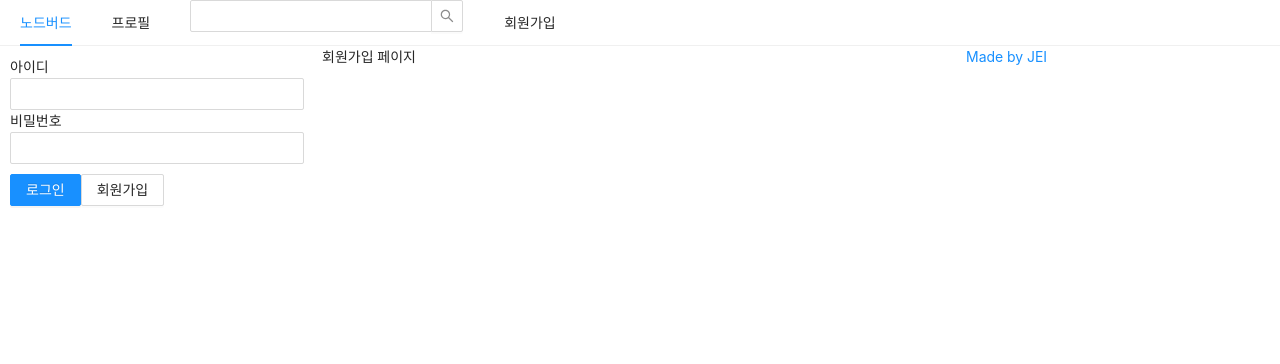
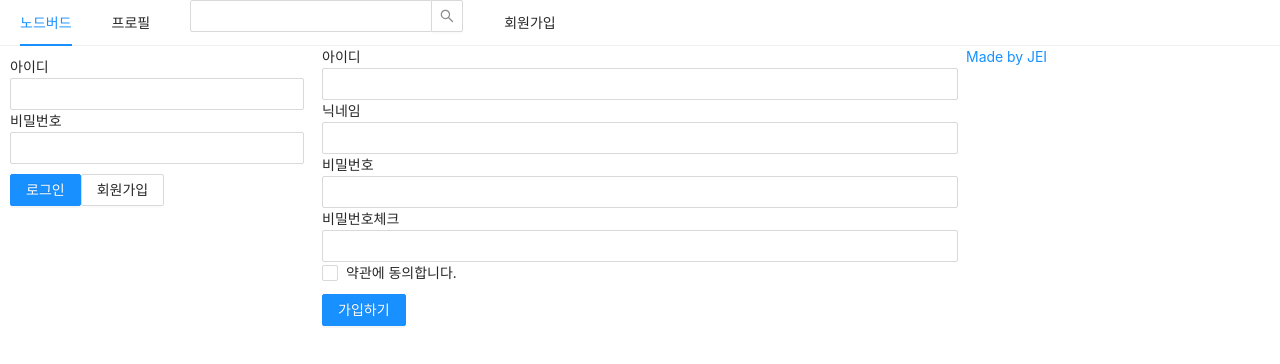
Before and after one commit to skskdmsdl/react-nodebird, a Next.js app in the folder prepare/front/: page /signup in a window 1280 px wide. Shown: the top 364 px of the page. Built offline with nearby package versions, Linux system fonts and the light colour scheme.

Commit message:
회원가입 페이지 만들기

```diff
--- a/prepare/front/components/LoginForm.js
+++ b/prepare/front/components/LoginForm.js
@@ -2,6 +2,9 @@
 import { Form, Input, Button } from 'antd';
 import Link from 'next/link';
 import styled from 'styled-components';
+import PropTypes from 'prop-types';
+
+import useInput from '../hooks/useInput';
 
 const ButtonWrapper = styled.div`
     margin-top: 10px;
@@ -12,17 +15,15 @@
 `;
 
 const LoginForm = ({ setIsLoggedIn }) => {
-    const [id, setId] = useState('');
-    const [password, setPassword] = useState('');
+    const [id, onChangeId] = useInput('');
+    const [password, onChangePassword] = useInput('');
 
-    // 컴포넌트에 props로 넘겨주는 함수는 useCallback을 꼭 써라! 👉 그래야 최적화 됨
-    const onChangeId = useCallback((e) => {
-        setId(e.target.value);
-    }, []);
+    // const [id, setId] = useState('');
+    // // 컴포넌트에 props로 넘겨주는 함수는 useCallback을 꼭 써라! 👉 그래야 최적화 됨
+    // const onChangeId = useCallback((e) => {
+    //     setId(e.target.value);
+    // }, []);
 
-    const onChangePassword = useCallback((e) => {
-        setPassword(e.target.value);
-    }, []);
 
     // const style = useMemo(() => ({ marginTop: 10 }), []);
 
@@ -52,7 +53,7 @@
             </div>
             <ButtonWrapper>
                 <Button type="primary" htmlType="submit" loading={false}>로그인</Button>
-                <Link href="/singup"><a><Button>회원가입</Button></a></Link>
+                <Link href="/signup"><a><Button>회원가입</Button></a></Link>
             </ButtonWrapper>
             <div>
 
@@ -61,4 +62,8 @@
     );
 }
 
+LoginForm.propTypes = {
+    setIsLoggedIn: PropTypes.func.isRequired,
+}
+
 export default LoginForm;
--- /dev/null
+++ b/prepare/front/hooks/useInput.js
@@ -0,0 +1,9 @@
+import { useState, useCallback } from 'react';
+
+export default (initialValue = null) => {
+    const [value, setvalue] = useState(initialValue);
+    const handler = useCallback((e) => {
+        setvalue(e.target.value);
+    }, []);
+    return [value, handler];
+}
--- a/prepare/front/pages/signup.js
+++ b/prepare/front/pages/signup.js
@@ -1,16 +1,86 @@
-import React from 'react';
+import React, { useCallback, useState } from 'react';
 import Head from 'next/head';
+import { Form, Input, Checkbox, Button } from 'antd';
+import styled from 'styled-components';
 
 import AppLayout from '../components/AppLayout';
+import useInput from '../hooks/useInput';
+
+const ErrorMessage = styled.div`
+    color: red;
+`;
 
 const Signup = () => {
+    const [id, onChangeId] = useInput('');
+    const [nickname, onChangeNickname] = useInput('');
+    const [password, onChangePassword] = useInput('');
+
+    const [passwordCheck, setPasswordCheck] = useState('');
+    const [passwordError, setPasswordError] = useState(false);
+    const onChangePasswordCheck = useCallback((e) => {
+        setPasswordCheck(e.target.value);
+        setPasswordError(e.target.value !== password);
+    }, [password]);
+
+    const [term, setTerm] = useState('');
+    const [termError, setTermError] = useState(false);
+    const onChangeTerm = useCallback((e) => {
+        setTerm(e.target.checked);
+        setTermError(false);
+    }, []);
+
+    const onSubmit = useCallback(() => {
+        if(password !== passwordCheck) {
+            return setPasswordError(true);
+        }
+        if(!term) {
+            return setTermError(true);
+        }
+        console.log(id, nickname, password);
+    }, [password, passwordCheck, term]);
+
     return (
-        <>
+        <AppLayout>
             <Head>
                 <title>회원가입 | NodeBird</title>
             </Head>
-            <AppLayout>회원가입 페이지</AppLayout>
-        </>
+            <Form onFinish={onSubmit}>
+                <div>
+                    <label htmlFor="user-id">아이디</label>
+                    <br />
+                    <Input name="user-id" value={id} required onChange={onChangeId} />
+                </div>
+                <div>
+                    <label htmlFor="user-nick">닉네임</label>
+                    <br />
+                    <Input name="user-nick" value={nickname} required onChange={onChangeNickname} />
+                </div>
+                <div>
+                    <label htmlFor="user-password">비밀번호</label>
+                    <br />
+                    <Input name="user-password" type="password" value={password} required onChange={onChangePassword} />
+                </div>
+                <div>
+                    <label htmlFor="user-password-check">비밀번호체크</label>
+                    <br />
+                    <Input
+                        name="user-password-check"
+                        type="password"
+                        value={passwordCheck}
+                        required
+                        onChange={onChangePasswordCheck}
+                    />
+                    {passwordError && <ErrorMessage>비밀번호가 일치하지 않습니다.</ErrorMessage>}
+                </div>
+                <div>
+                    <Checkbox name="user-term" checked={term} onChange={onChangeTerm}>약관에 동의합니다.</Checkbox>
+                    {termError && <ErrorMessage>약관에 동의하셔야 합니다.</ErrorMessage>}
+                </div>
+                <div style={{ marginTop: 10 }}>
+                    <Button type="primary" htmlType="submit">가입하기</Button>
+                </div>
+            </Form>
+        </AppLayout>
     );
 };
 
```
